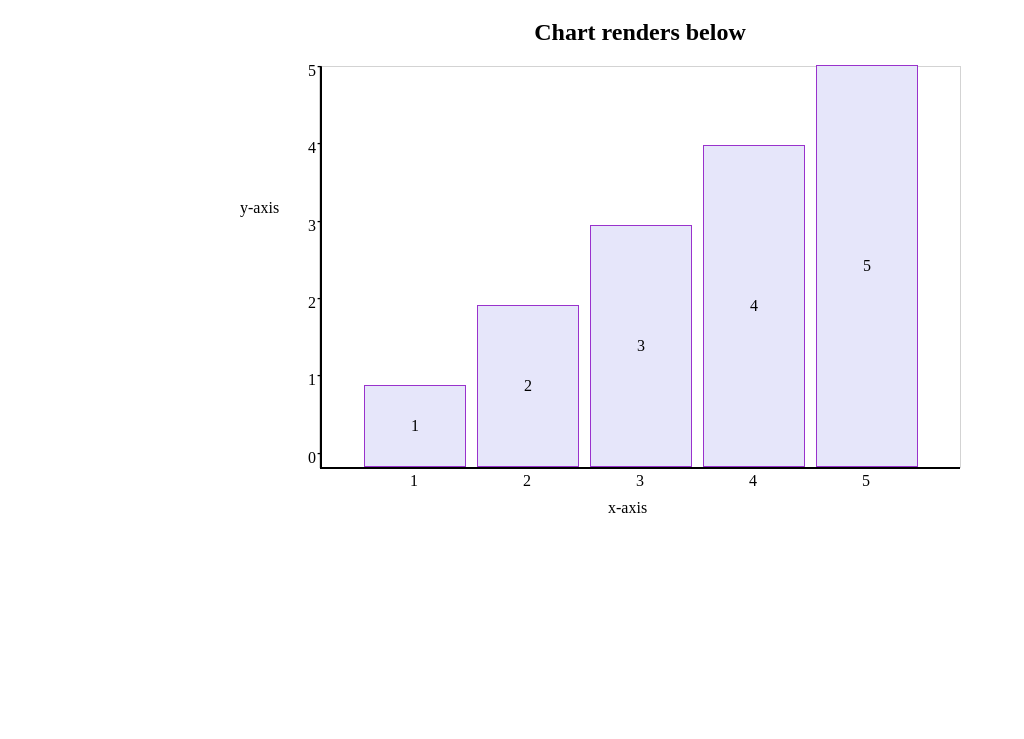
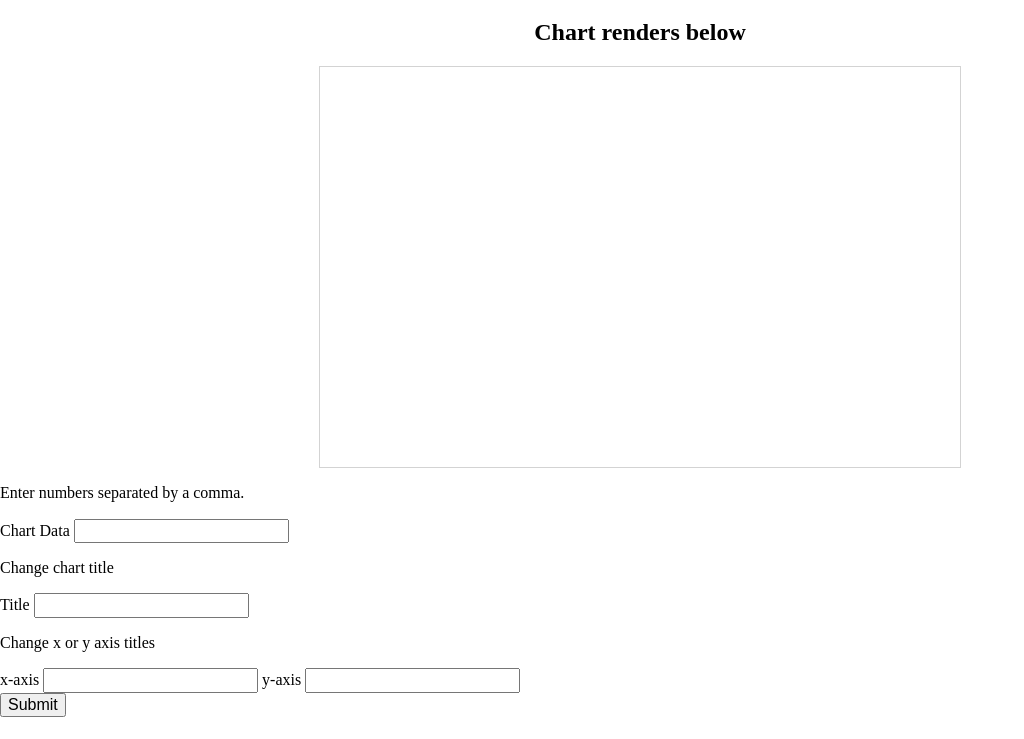
Before and after one commit to SofPan/bar-chart, a plain HTML site: page index.html in a window 1280 px wide. Shown: the part 61-800 px from the top of the page, without its empty margins (0-1024 px from the left). Drawn offline with nearby package versions, Linux system fonts and the light colour scheme.

Commit message:
added form and inputs for user interaction and jQuery handling to draw chart, change title, and change x and y axis

```diff
--- a/index.html
+++ b/index.html
@@ -14,20 +14,30 @@
     <h1>Bar Chart API</h1>
   </head>
   <main>
-    <h2>Chart renders below</h2>
+    <h2 id="chart-title">Chart renders below</h2>
     <div id="chart" class="chart-container">
-      <!-- <div class="chart-container--inner">
-        <div class="chart-yaxis"></div>
-        <div class="chart-bars">
-          <div class="chart-bar">
-          </div>
-          <div class="chart-bar">
-          </div>
-          <div class="chart-bar">
-          </div>
+    </div>
+    <div class="options">
+      <form id="options" action="#">
+        <div>
+          <p>Enter numbers separated by a comma.</p>
+          <label for="data">Chart Data</label>
+          <input id="data" type="text">
         </div>
-        <div class="chart-xaxis"></div>
-      </div> -->
+        <div>
+          <p>Change chart title</p>
+          <label for="title">Title</label>
+          <input id="title" type="text">
+        </div>
+        <div>
+          <p>Change x or y axis titles</p>
+          <label for="xaxis">x-axis</label>
+          <input id="xaxis" type="text">
+          <label for="yaxis">y-axis</label>
+          <input id="yaxis" type="text">
+        </div>
+        <button id="submit" type="submit">Submit</button>
+      </form>
     </div>
   </main>
   <script src="https://ajax.googleapis.com/ajax/libs/jquery/3.7.0/jquery.min.js"></script>
--- a/scripts.js
+++ b/scripts.js
@@ -1,13 +1,14 @@
 const DUMMY_DATA = [1, 2, 3, 4, 5];
 const CHART_ELEMENT = "#chart";
-
+const $title = $("#title");
+const $yaxis = $("#yaxis");
+const $xaxis = $("#xaxis");
 // chart width and height are dependent on the data being passed in
 const setOptions = (data) => {
   let width = data.length;
   let height = data.sort((a, b) => {
     return b > a;
   });
-
   height = height[height.length - 1];
   return {
     width: width,
@@ -15,36 +16,63 @@ const setOptions = (data) => {
   };
 };
 
+$("#submit").on("click", (e) => {
+  e.preventDefault();
+  $(CHART_ELEMENT).empty();
+  const data = $("#data").val().split(",");
+  drawBarChart(data, setOptions(data), CHART_ELEMENT);
+  if ($title.val().length > 0) {
+    $("#chart-title").text($title.val());
+  }
+  if ($yaxis.val().length > 0) {
+    $("#y-title").text($yaxis.val());
+  }
+  if ($xaxis.val().length > 0) {
+    $("#x-title").text($xaxis.val());
+  }
+});
 // draw the bar chart using provided data, setOptions, and element to render to
 const drawBarChart = (data, options, element) => {
   // template to add correct number of bars and their values
-  const barsTemplate = data.map((bar) => {
+  const barsTemplate = data
+    .map((bar) => {
       // get percentage of each bar compared to max value for height
       const barHeight = (bar / options.height) * 100;
       // get percentage of width for each bar
       const barWidth = 100 / options.width;
       return `<div class="chart-bar mid" style="height:${barHeight}%; width:calc(${barWidth}% - 15px)"><span class="chart-bar--value">${bar}</span></div>`;
       // add join to remove rendering commas
-  }).join("");
+    })
+    .join("");
   const yVals = [];
   const markerSpacing = options.height / data.length;
-  for (let i = 0; i <= options.height; i = i + markerSpacing){
+  for (let i = 0; i <= options.height; i = i + markerSpacing) {
     yVals.push(i);
   }
   // chart template to bring all the elements together
   const chartTemplate = `<div class="chart-container--inner">
+  <div class="y-axis">
+  <span id="y-title" class="chart-yaxis--title">y-axis</span>
     <div class="chart-yaxis">
-      ${yVals.map((y) => {
-        return `<span>${y}</span>`
-      }).join("")}
+      ${yVals
+        .map((y) => {
+          return `<span>${y}</span>`;
+        })
+        .join("")}
+    </div>
     </div>
     <div class="chart-bars">
       ${barsTemplate}
     </div>
+    <div class="x-axis">
+    <span id="x-title" class="chart-xaxis--title">x-axis</span>
     <div class="chart-xaxis">
-      ${data.map((x) => {
-        return `<span>${x}</span>`
-      }).join("")}
+      ${data
+        .map((x) => {
+          return `<span>${x}</span>`;
+        })
+        .join("")}
+    </div>
     </div>
   </div>`;
 
@@ -54,5 +82,5 @@ const drawBarChart = (data, options, element) => {
 
 // document ready
 $(() => {
-  drawBarChart(DUMMY_DATA, setOptions(DUMMY_DATA), CHART_ELEMENT);
+  // drawBarChart(data, setOptions(data), CHART_ELEMENT);
 });
--- a/styles.css
+++ b/styles.css
@@ -63,18 +63,9 @@ div, span{
   padding: 5px 15px;
 }
 
-.chart-yaxis::before{
-  content: "y-axis";
-  position: absolute;
-  left: -5em;
-  top: 33%;
-}
-
-.chart-xaxis::before{
-  content: "x-axis";
-  position: absolute;
-  left: 45%;
-  bottom: -3em;
+.chart-yaxis--title,
+.chart-xaxis--title{
+  position: relative;
 }
 
 .chart-bars{
```
Lines whose indentation alone changed are shown as unchanged.
